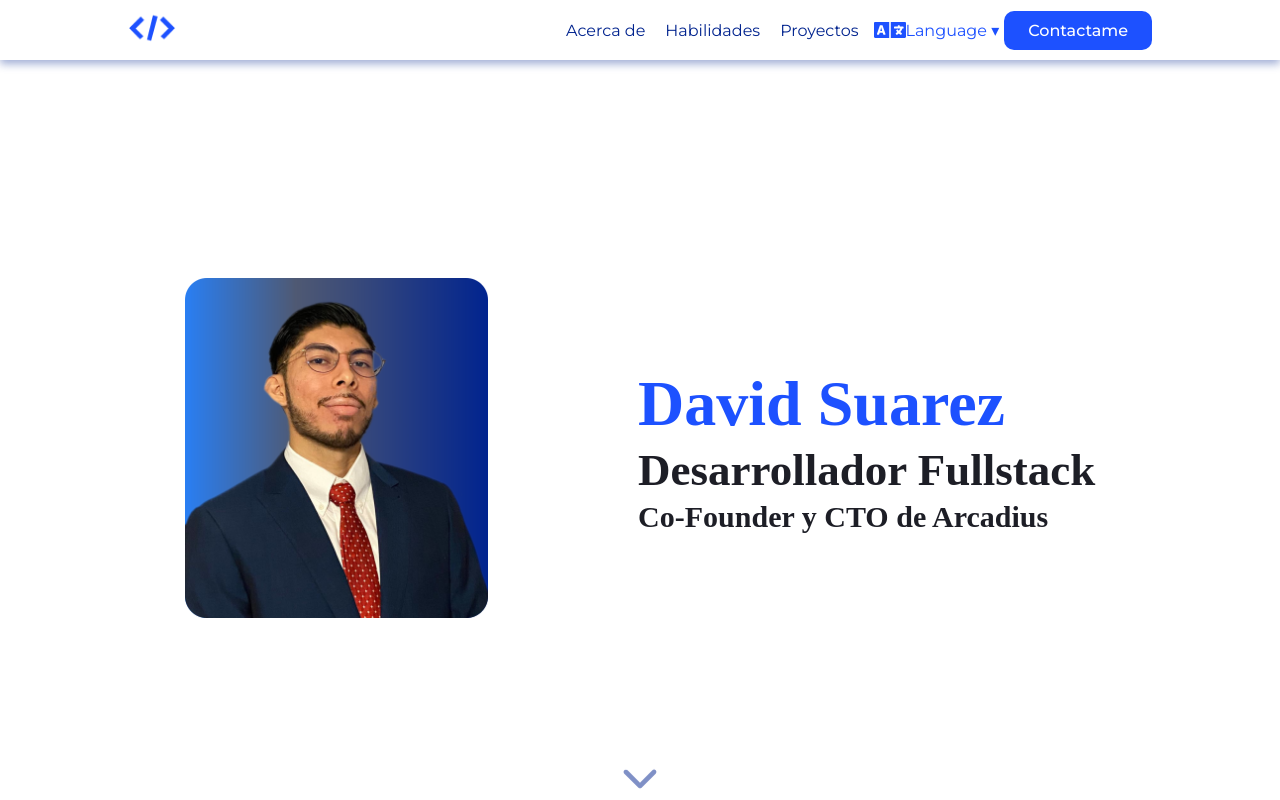
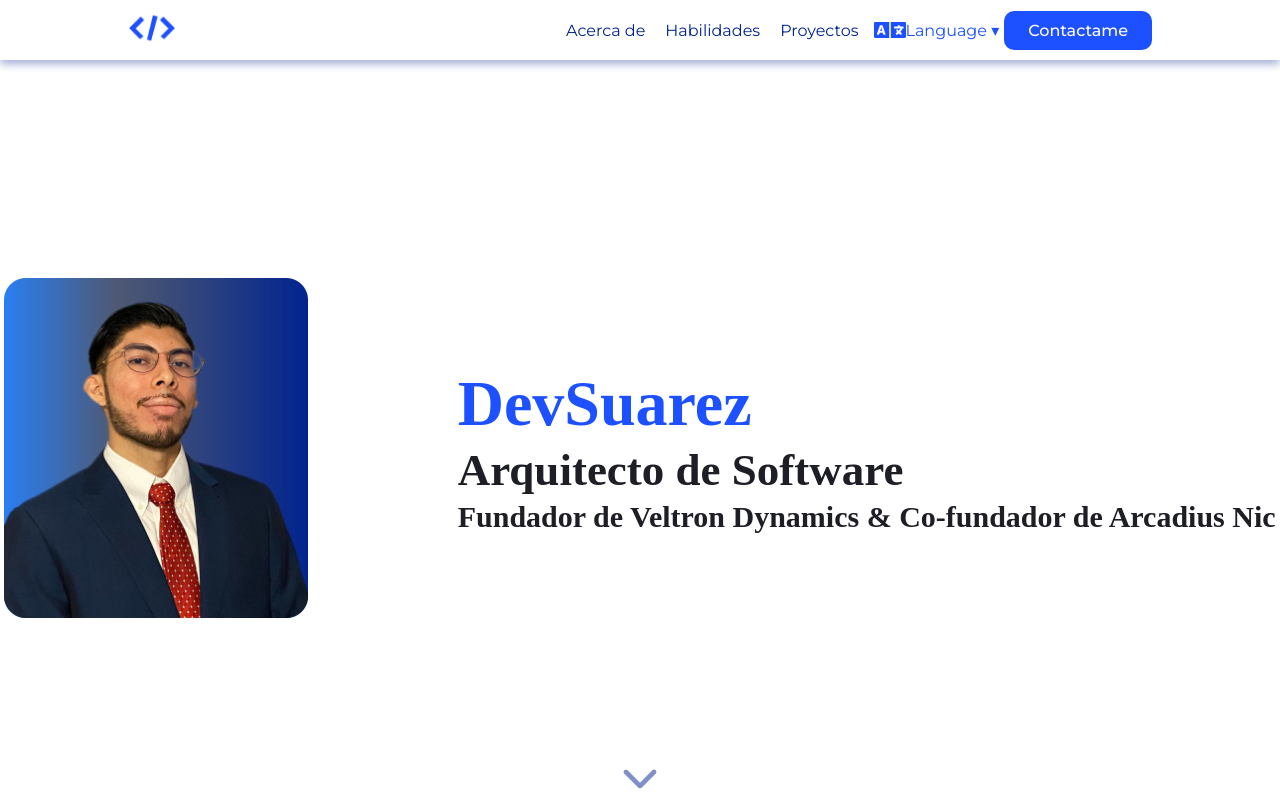
Before and after one commit to DevEscanor/PortafolioDevSam, a React (Create React App) app: page / in a window 1280 px wide. Shown: the top 800 px of the page. Built offline with nearby package versions, Linux system fonts and the light colour scheme.

Commit message:
Actualizacion de informacion en la descripcion del portfolio

```diff
--- a/public/index.html
+++ b/public/index.html
@@ -14,7 +14,7 @@
   <link rel="mask-icon" href="/safari-pinned-tab.svg" color="#5bbad5">
   <meta name="msapplication-TileColor" content="#2d89ef">
   <meta name="theme-color" content="#ffffff">
-  <title>David Suarez | FullStack Developer</title>
+  <title>David Suarez</title>
 </head>
 
 <body>
--- a/src/translations/en/global.json
+++ b/src/translations/en/global.json
@@ -6,8 +6,8 @@
     "navlink4": "Contact me"
   },
   "hero": {
-    "title": "Fullstack Developer",
-    "subTitle": "Co-Founder y CTO of Arcadius"
+    "title": "Software Architect",
+    "subTitle": "Founder of Veltron Dynamics & Co-founder of Arcadius Nic"
   },
   "about": {
     "text1": "Hello, I am",
--- a/src/translations/es/global.json
+++ b/src/translations/es/global.json
@@ -6,8 +6,8 @@
     "navlink4":"Contactame"
   },
   "hero":{
-    "title":"Desarrollador Fullstack",
-    "subTitle":"Co-Founder y CTO de Arcadius"
+    "title":"Arquitecto de Software",
+    "subTitle":"Fundador de Veltron Dynamics & Co-fundador de Arcadius Nic"
   },
   "about":{
     "text1":"Hola, soy",
--- a/src/website/components/hero/Hero.jsx
+++ b/src/website/components/hero/Hero.jsx
@@ -14,7 +14,7 @@ export const Hero = () => {
         </div>
         <div className='heroText'>
           <h1 className='heroH1'>
-            David Suarez
+            DevSuarez
           </h1>
           <h2 className='heroH2'>
             {t("hero.title")}
```
